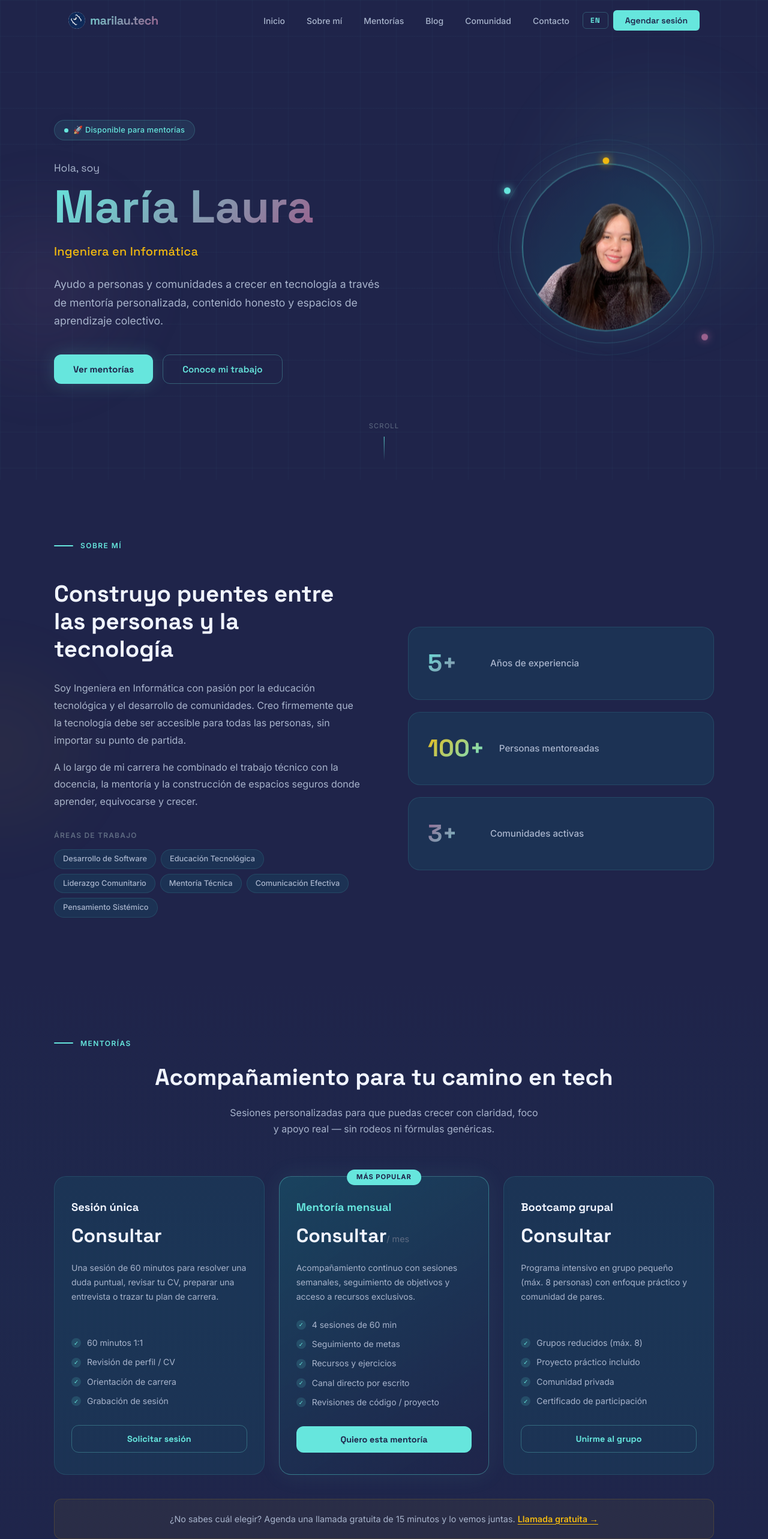
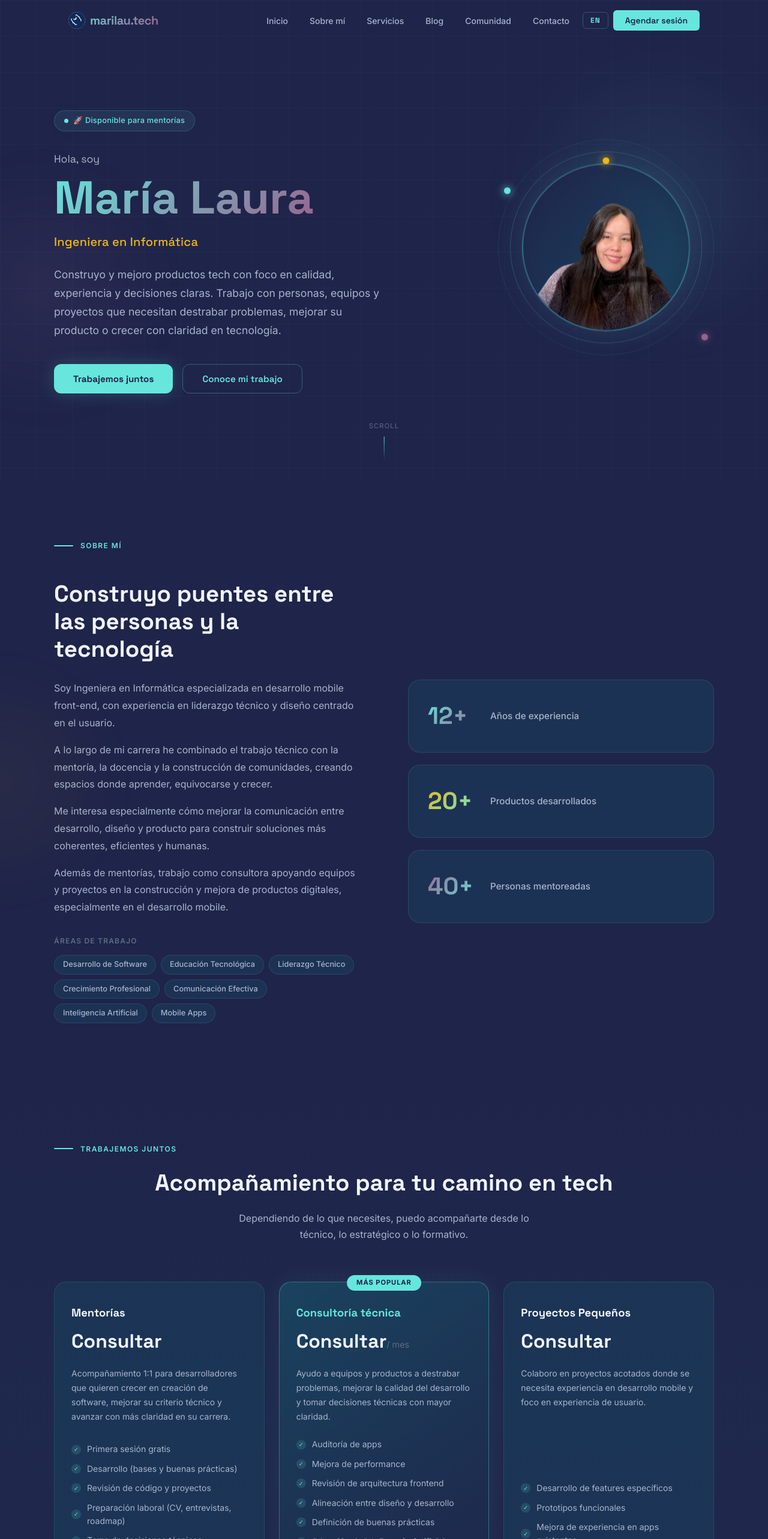
Before and after one commit to marlaurita/mi-web, a React (Vite) app: page / in a window 1280 px wide. Shown: the top 2566 px of the page at 60% size. Built offline with nearby package versions, Linux system fonts and the light colour scheme.

Commit message:
feat: update copies

```diff
--- a/src/i18n/en.js
+++ b/src/i18n/en.js
@@ -14,7 +14,7 @@ export default {
     links: [
       { label: 'Home',      href: 'hero' },
       { label: 'About',     href: 'about' },
-      { label: 'Mentoring', href: 'mentoring' },
+      { label: 'Services',  href: 'mentoring' },
       { label: 'Blog',      href: 'blog' },
       { label: 'Community', href: 'community' },
       { label: 'Contact',   href: 'contact' },
@@ -27,9 +27,9 @@ export default {
     greeting:    "Hi, I'm",
     highlight:   'María Laura',
     role:        'Computer Engineer',
-    description: 'I help people and communities grow in tech through personalized mentoring, honest content, and collaborative learning spaces.',
-    cta1:        'See mentoring',
-    cta2:        'Explore my work',
+    description: 'I build and improve tech products focused on quality, experience, and clear decisions. I work with people, teams, and projects that need to unblock problems, improve their product, or grow with clarity in technology.',
+    cta1:        "Let's work together",
+    cta2:        'See my work',
     badge:       '🚀 Available for mentoring',
   },
 
@@ -38,73 +38,77 @@ export default {
     sectionLabel: 'About me',
     title:        'I build bridges between people and technology',
     paragraphs: [
-      'I am a Computer Engineer passionate about tech education and community development. I firmly believe that technology should be accessible to everyone, regardless of where they start.',
-      'Throughout my career I have combined technical work with teaching, mentoring, and building safe spaces where people can learn, make mistakes, and grow.',
+      'I am a Computer Engineer specialised in mobile front-end development, with experience in technical leadership and user-centred design.',
+      'Throughout my career I have combined technical work with mentoring, teaching, and building communities, creating spaces where people can learn, make mistakes, and grow.',
+      'I am particularly interested in how to improve communication between development, design, and product to build more coherent, efficient, and human solutions.',
+      'Beyond mentoring, I work as a consultant supporting teams and projects in building and improving digital products, especially in mobile development.',
     ],
     stats: [
-      { value: '5+',   label: 'Years of experience' },
-      { value: '100+', label: 'People mentored' },
-      { value: '3+',   label: 'Active communities' },
+      { value: '12+', label: 'Years of experience' },
+      { value: '20+', label: 'Products developed' },
+      { value: '40+', label: 'People mentored' },
     ],
     skills: [
       'Software Development',
       'Tech Education',
-      'Community Leadership',
-      'Technical Mentoring',
+      'Technical Leadership',
+      'Professional Growth',
       'Effective Communication',
-      'Systems Thinking',
+      'Artificial Intelligence',
+      'Mobile Apps',
     ],
     skillsLabel: 'Areas of work',
   },
 
   // --- MENTORING ---
   mentoring: {
-    sectionLabel: 'Mentoring',
+    sectionLabel: "Let's work together",
     title:        'Guidance for your journey in tech',
-    description:  'Personalized sessions so you can grow with clarity, focus, and real support — no detours, no generic formulas.',
+    description:  'Depending on what you need, I can support you from a technical, strategic, or educational angle.',
     popularBadge: 'Most popular',
     plans: [
       {
-        name:        'Single session',
+        name:        'Mentoring',
         price:       'Inquire',
         period:      '',
-        description: 'A 60-minute session to resolve a specific question, review your CV, prepare for an interview, or map out your career plan.',
+        description: '1:1 support for developers who want to grow in software creation, improve their technical judgment, and advance with more clarity in their career.',
         features: [
-          '60-minute 1:1',
-          'Profile / CV review',
-          'Career guidance',
-          'Session recording',
+          'First session free',
+          'Development (fundamentals and best practices)',
+          'Code and project reviews',
+          'Job preparation (CV, interviews, roadmap)',
+          'Technical decision-making',
         ],
-        cta:         'Request session',
+        cta:         'I want this mentoring',
         highlighted: false,
       },
       {
-        name:        'Monthly mentoring',
+        name:        'Technical consulting',
         price:       'Inquire',
         period:      '/ month',
-        description: 'Ongoing support with weekly sessions, goal tracking, and access to exclusive resources.',
+        description: 'I help teams and products unblock issues, improve development quality, and make technical decisions with greater clarity.',
         features: [
-          '4 × 60-minute sessions',
-          'Goal tracking',
-          'Resources & exercises',
-          'Direct written channel',
-          'Code / project reviews',
+          'App audits',
+          'Performance improvement',
+          'Frontend architecture review',
+          'Design-development alignment',
+          'Best practices definition',
+          'AI adoption',
         ],
-        cta:         'I want this mentoring',
+        cta:         'Request session',
         highlighted: true,
       },
       {
-        name:        'Group bootcamp',
+        name:        'Small Projects',
         price:       'Inquire',
         period:      '',
-        description: 'Intensive program in a small group (max. 8 people) with a hands-on approach and peer community.',
+        description: 'I collaborate on scoped projects that need mobile development expertise and a focus on user experience.',
         features: [
-          'Small groups (max. 8)',
-          'Practical project included',
-          'Private community',
-          'Certificate of participation',
+          'Specific feature development',
+          'Functional prototypes',
+          'UX improvement in existing apps',
         ],
-        cta:         'Join the group',
+        cta:         "Let's talk",
         highlighted: false,
       },
     ],
@@ -213,11 +217,11 @@ export default {
         linkLabel:   'Join',
       },
       {
-        icon:        '👩‍💻',
-        name:        'Women in Tech Latam',
-        role:        'Collaborator',
-        description: 'Network of women and LGBTQ+ people in technology across Latin America. Talks, resources, and mentoring.',
-        link:        '#',
+        icon:        '👩🏻‍💻',
+        name:        'Women TechMakers',
+        role:        'Ambassador',
+        description: 'Women Techmakers is an ecosystem of committed professionals who advocate for greater gender diversity in the technology sector worldwide, through community, visibility, and resources.',
+        link:        'https://www.technovation.org/women-techmakers/',
         linkLabel:   'Learn more',
       },
       {
@@ -254,12 +258,11 @@ export default {
       text:  "I will get back to you soon. Thank you for reaching out!",
     },
     social: [
-      { name: 'LinkedIn',  href: '#', icon: 'linkedin' },
-      { name: 'GitHub',    href: '#', icon: 'github' },
-      { name: 'Twitter/X', href: '#', icon: 'twitter' },
-      { name: 'Instagram', href: '#', icon: 'instagram' },
+      { name: 'LinkedIn',  href: 'https://www.linkedin.com/in/marilautech/', icon: 'linkedin' },
+      { name: 'GitHub',    href: 'https://github.com/marlaurita/', icon: 'github' },
+      { name: 'Instagram', href: 'https://www.instagram.com/marilau.tech', icon: 'instagram' },
     ],
-    email:        'hola@marilau.tech',
+    email:        'marilau.codes@gmail.com',
     availability: 'I respond within 48 business hours.',
   },
 
@@ -267,7 +270,7 @@ export default {
   footer: {
     tagline:           'Technology with purpose.',
     availabilityLabel: 'Available for mentoring',
-    copyright:         '© 2026 marilau.tech — Made with 💙 and lots of tea.',
+    copyright:         '© 2026 marilau.tech — Made with 💙, vibe coding and lots of tea.',
     navTitle:          'Navigation',
     legalTitle:        'Legal',
     links: [
--- a/src/i18n/es.js
+++ b/src/i18n/es.js
@@ -14,7 +14,7 @@ export default {
     links: [
       { label: 'Inicio',    href: 'hero' },
       { label: 'Sobre mí', href: 'about' },
-      { label: 'Mentorías', href: 'mentoring' },
+      { label: 'Servicios', href: 'mentoring' },
       { label: 'Blog',      href: 'blog' },
       { label: 'Comunidad', href: 'community' },
       { label: 'Contacto',  href: 'contact' },
@@ -27,8 +27,8 @@ export default {
     greeting:    'Hola, soy',
     highlight:   'María Laura',
     role:        'Ingeniera en Informática',
-    description: 'Ayudo a personas y comunidades a crecer en tecnología a través de mentoría personalizada, contenido honesto y espacios de aprendizaje colectivo.',
-    cta1:        'Ver mentorías',
+    description: 'Construyo y mejoro productos tech con foco en calidad, experiencia y decisiones claras. Trabajo con personas, equipos y proyectos que necesitan destrabar problemas, mejorar su producto o crecer con claridad en tecnología.',
+    cta1:        'Trabajemos juntos',
     cta2:        'Conoce mi trabajo',
     badge:       '🚀 Disponible para mentorías',
   },
@@ -38,73 +38,77 @@ export default {
     sectionLabel: 'Sobre mí',
     title:        'Construyo puentes entre las personas y la tecnología',
     paragraphs: [
-      'Soy Ingeniera en Informática con pasión por la educación tecnológica y el desarrollo de comunidades. Creo firmemente que la tecnología debe ser accesible para todas las personas, sin importar su punto de partida.',
-      'A lo largo de mi carrera he combinado el trabajo técnico con la docencia, la mentoría y la construcción de espacios seguros donde aprender, equivocarse y crecer.',
+      'Soy Ingeniera en Informática especializada en desarrollo mobile front-end, con experiencia en liderazgo técnico y diseño centrado en el usuario.',
+      'A lo largo de mi carrera he combinado el trabajo técnico con la mentoría, la docencia y la construcción de comunidades, creando espacios donde aprender, equivocarse y crecer.',
+      'Me interesa especialmente cómo mejorar la comunicación entre desarrollo, diseño y producto para construir soluciones más coherentes, eficientes y humanas.',
+      'Además de mentorías, trabajo como consultora apoyando equipos y proyectos en la construcción y mejora de productos digitales, especialmente en el desarrollo mobile.'
     ],
     stats: [
-      { value: '5+',   label: 'Años de experiencia' },
-      { value: '100+', label: 'Personas mentoreadas' },
-      { value: '3+',   label: 'Comunidades activas' },
+      { value: '12+',   label: 'Años de experiencia' },
+      { value: '20+', label: 'Productos desarrollados' },
+      { value: '40+',   label: 'Personas mentoreadas' },
     ],
     skills: [
       'Desarrollo de Software',
       'Educación Tecnológica',
-      'Liderazgo Comunitario',
-      'Mentoría Técnica',
+      'Liderazgo Técnico',
+      'Crecimiento Profesional',
       'Comunicación Efectiva',
-      'Pensamiento Sistémico',
+      'Inteligencia Artificial',
+      'Mobile Apps'
     ],
     skillsLabel: 'Áreas de trabajo',
   },
 
   // --- MENTORÍAS ---
   mentoring: {
-    sectionLabel: 'Mentorías',
+    sectionLabel: 'Trabajemos juntos',
     title:        'Acompañamiento para tu camino en tech',
-    description:  'Sesiones personalizadas para que puedas crecer con claridad, foco y apoyo real — sin rodeos ni fórmulas genéricas.',
+    description:  'Dependiendo de lo que necesites, puedo acompañarte desde lo técnico, lo estratégico o lo formativo.',
     popularBadge: 'Más popular',
     plans: [
       {
-        name:        'Sesión única',
+        name:        'Mentorías',
         price:       'Consultar',
         period:      '',
-        description: 'Una sesión de 60 minutos para resolver una duda puntual, revisar tu CV, preparar una entrevista o trazar tu plan de carrera.',
+        description: 'Acompañamiento 1:1 para desarrolladores que quieren crecer en creación de software, mejorar su criterio técnico y avanzar con más claridad en su carrera.',
         features: [
-          '60 minutos 1:1',
-          'Revisión de perfil / CV',
-          'Orientación de carrera',
-          'Grabación de sesión',
+          'Primera sesión gratis',
+          'Desarrollo (bases y buenas prácticas)',
+          'Revisión de código y proyectos',
+          'Preparación laboral (CV, entrevistas, roadmap)',
+          'Toma de decisiones técnicas',
         ],
-        cta:         'Solicitar sesión',
+        cta:         'Quiero esta mentoría',
         highlighted: false,
       },
       {
-        name:        'Mentoría mensual',
+        name:        'Consultoría técnica',
         price:       'Consultar',
         period:      '/ mes',
-        description: 'Acompañamiento continuo con sesiones semanales, seguimiento de objetivos y acceso a recursos exclusivos.',
+        description: 'Ayudo a equipos y productos a destrabar problemas, mejorar la calidad del desarrollo y tomar decisiones técnicas con mayor claridad.',
         features: [
-          '4 sesiones de 60 min',
-          'Seguimiento de metas',
-          'Recursos y ejercicios',
-          'Canal directo por escrito',
-          'Revisiones de código / proyecto',
+          'Auditoría de apps',
+          'Mejora de performance',
+          'Revisión de arquitectura frontend',
+          'Alineación entre diseño y desarrollo',
+          'Definición de buenas prácticas',
+          'Adopción de Inteligencia Artificial'
         ],
-        cta:         'Quiero esta mentoría',
+        cta:         'Solicitar sesión',
         highlighted: true,
       },
       {
-        name:        'Bootcamp grupal',
+        name:        'Proyectos Pequeños',
         price:       'Consultar',
         period:      '',
-        description: 'Programa intensivo en grupo pequeño (máx. 8 personas) con enfoque práctico y comunidad de pares.',
+        description: 'Colaboro en proyectos acotados donde se necesita experiencia en desarrollo mobile y foco en experiencia de usuario.',
         features: [
-          'Grupos reducidos (máx. 8)',
-          'Proyecto práctico incluido',
-          'Comunidad privada',
-          'Certificado de participación',
+          'Desarrollo de features específicos',
+          'Prototipos funcionales',
+          'Mejora de experiencia en apps existentes'
         ],
-        cta:         'Unirme al grupo',
+        cta:         'Conversemos',
         highlighted: false,
       },
     ],
@@ -184,11 +188,11 @@ export default {
         linkLabel:   'Unirme',
       },
       {
-        icon:        '👩‍💻',
-        name:        'Women in Tech Latam',
-        role:        'Colaboradora',
-        description: 'Red de mujeres y disidencias en tecnología a lo largo de Latinoamérica. Charlas, recursos y mentorías.',
-        link:        '#',
+        icon:        '👩🏻‍💻',
+        name:        'Women TechMakers',
+        role:        'Embajadora',
+        description: 'Women Techmakers es un ecosistema de profesionales comprometidas que abogan por una mayor diversidad de género en el sector tecnológico de todo el mundo, a través de la comunidad, la visibilidad y los recursos.',
+        link:        'https://www.technovation.org/women-techmakers/',
         linkLabel:   'Conocer más',
       },
       {
@@ -225,12 +229,11 @@ export default {
       text:  'Te responderé pronto. ¡Gracias por escribirme!',
     },
     social: [
-      { name: 'LinkedIn',  href: '#', icon: 'linkedin' },
-      { name: 'GitHub',    href: '#', icon: 'github' },
-      { name: 'Twitter/X', href: '#', icon: 'twitter' },
-      { name: 'Instagram', href: '#', icon: 'instagram' },
+      { name: 'LinkedIn',  href: 'https://www.linkedin.com/in/marilautech/', icon: 'linkedin' },
+      { name: 'GitHub',    href: 'https://github.com/marlaurita/', icon: 'github' },
+      { name: 'Instagram', href: 'https://www.instagram.com/marilau.tech', icon: 'instagram' },
     ],
-    email:        'hola@marilau.tech',
+    email:        'marilau.codes@gmail.com',
     availability: 'Respondo en menos de 48 horas hábiles.',
   },
 
@@ -238,7 +241,7 @@ export default {
   footer: {
     tagline:           'Tecnología con propósito.',
     availabilityLabel: 'Disponible para mentorías',
-    copyright:         '© 2026 marilau.tech — Hecho con 💙 y mucho té.',
+    copyright:         '© 2026 marilau.tech — Hecho con 💙, vibe coding y mucho té.',
     navTitle:          'Navegación',
     legalTitle:        'Legal',
     links: [
```
